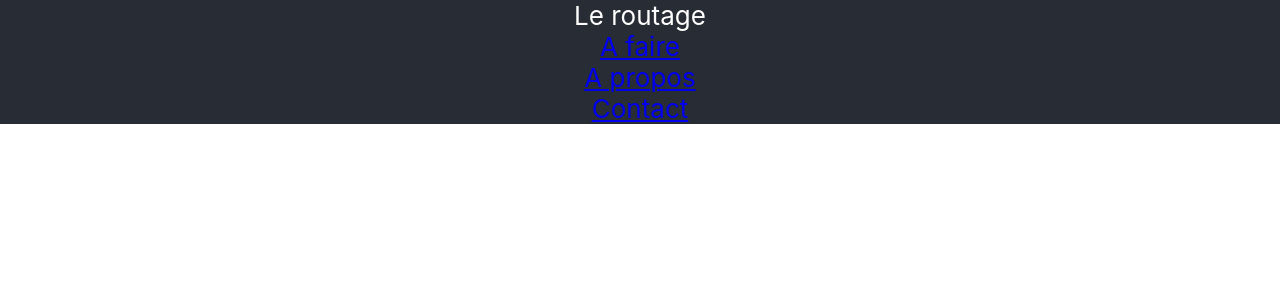
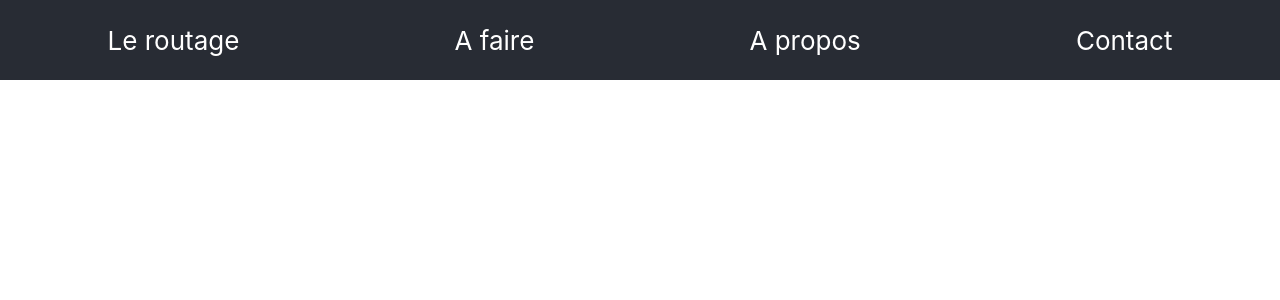
Before and after one commit to sandix34/Routage-React, a React (Create React App) app: page / in a window 1280 px wide. Shown: the top 300 px of the page. Built offline with nearby package versions, Linux system fonts and the light colour scheme; no server answers.

Commit message:
Styliser le menu de navigation à l'aide de Flexbox

```diff
--- a/src/App.css
+++ b/src/App.css
@@ -6,9 +6,9 @@
   background-color: #282c34;
   min-height: 10vh;
   display: flex;
-  flex-direction: column;
+  flex-direction: row;
   align-items: center;
-  justify-content: center;
+  justify-content: space-around;
   font-size: calc(10px + 2vmin);
   color: white;
 }
@@ -28,3 +28,16 @@ ul {
   border: 2px solid #282c34;
   margin-right: 5px;
 }
+
+a:link {
+  color: white;
+  text-decoration: none;
+}
+
+a:visited {
+  color: white;
+}
+
+a:hover {
+  color: rgb(85, 163, 226);
+}
```
